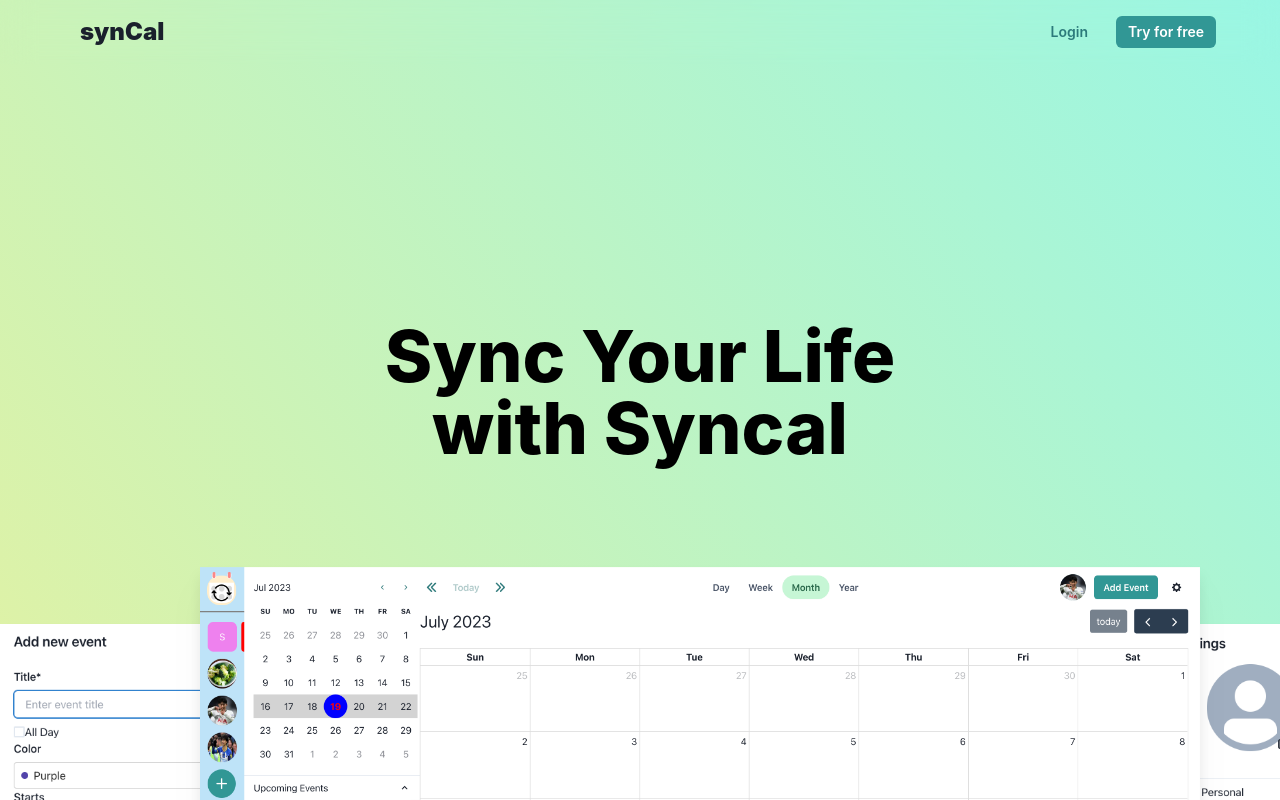
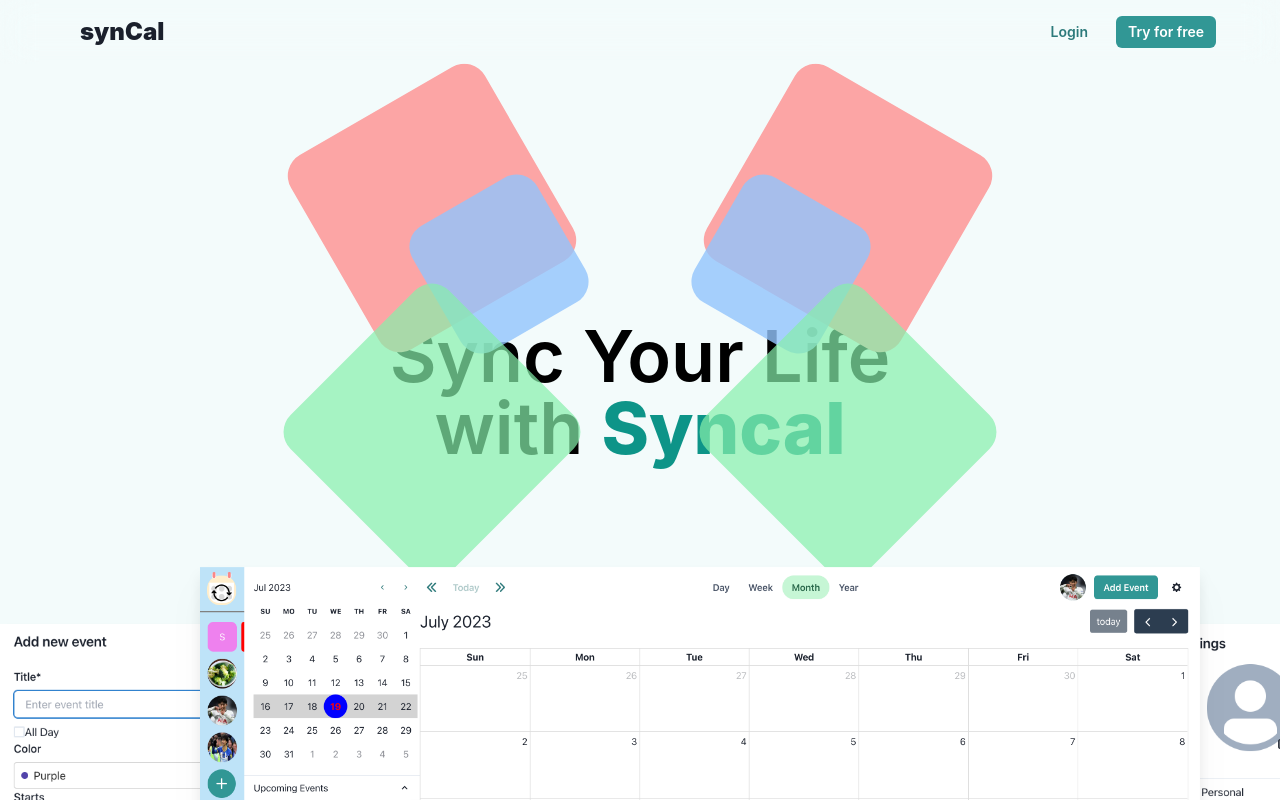
Before and after one commit to shawn-goh24/client-syncal, a Next.js app: page / in a window 1280 px wide. Shown: the top 800 px of the page. Built offline with nearby package versions, Linux system fonts and the light colour scheme; no server answers.

Commit message:
edit index page

```diff
--- a/src/pages/index.js
+++ b/src/pages/index.js
@@ -18,7 +18,13 @@
   const [activeFeature, setActiveFeature] = useState(1);
 
   return (
-    <Box className=" bg-gradient-to-bl from-teal-200 to-yellow-200">
+    <Box className="relative bg-grayish-cyan">
+      <div className="w-56 h-56 bg-red-300 absolute -rotate-[30deg] top-24 left-1/4 rounded-3xl" />
+      <div className="w-36 h-36 bg-blue-300/80 absolute -rotate-[30deg] top-48 left-1/3 rounded-3xl" />
+      <div className="w-56 h-56 bg-green-300/70 absolute rotate-45 top-80 left-1/4 rounded-3xl" />
+      <div className="w-56 h-56 bg-red-300 absolute rotate-[30deg] top-24 right-1/4 rounded-3xl" />
+      <div className="w-36 h-36 bg-blue-300/80 absolute rotate-[30deg] top-48 right-1/3 rounded-3xl" />
+      <div className="w-56 h-56 bg-green-300/70 absolute -rotate-45 top-80 right-1/4 rounded-3xl" />
       <NavigationBar />
       <Center color="black" display="flex" flexDirection="column">
         <Heading
@@ -26,10 +32,10 @@
           size="4xl"
           textAlign="center"
           mt={80}
-          fontWeight="extrabold"
+          fontWeight="semibold"
         >
           Sync Your Life <br />
-          with Syncal
+          with <span className="font-extrabold text-teal-600">Syncal</span>
         </Heading>
         <Flex className="mt-40">
           {images.map((image, id) => (
@@ -45,7 +51,7 @@
         </Flex>
         <Text
           fontSize="5xl"
-          className="mt-40 font-bold transition-opacity duration-150 ease-in opacity-100"
+          className="mt-20 font-semibold transition-opacity duration-150 ease-in opacity-100"
         >
           {imagesText[activeFeature]}
         </Text>
```
